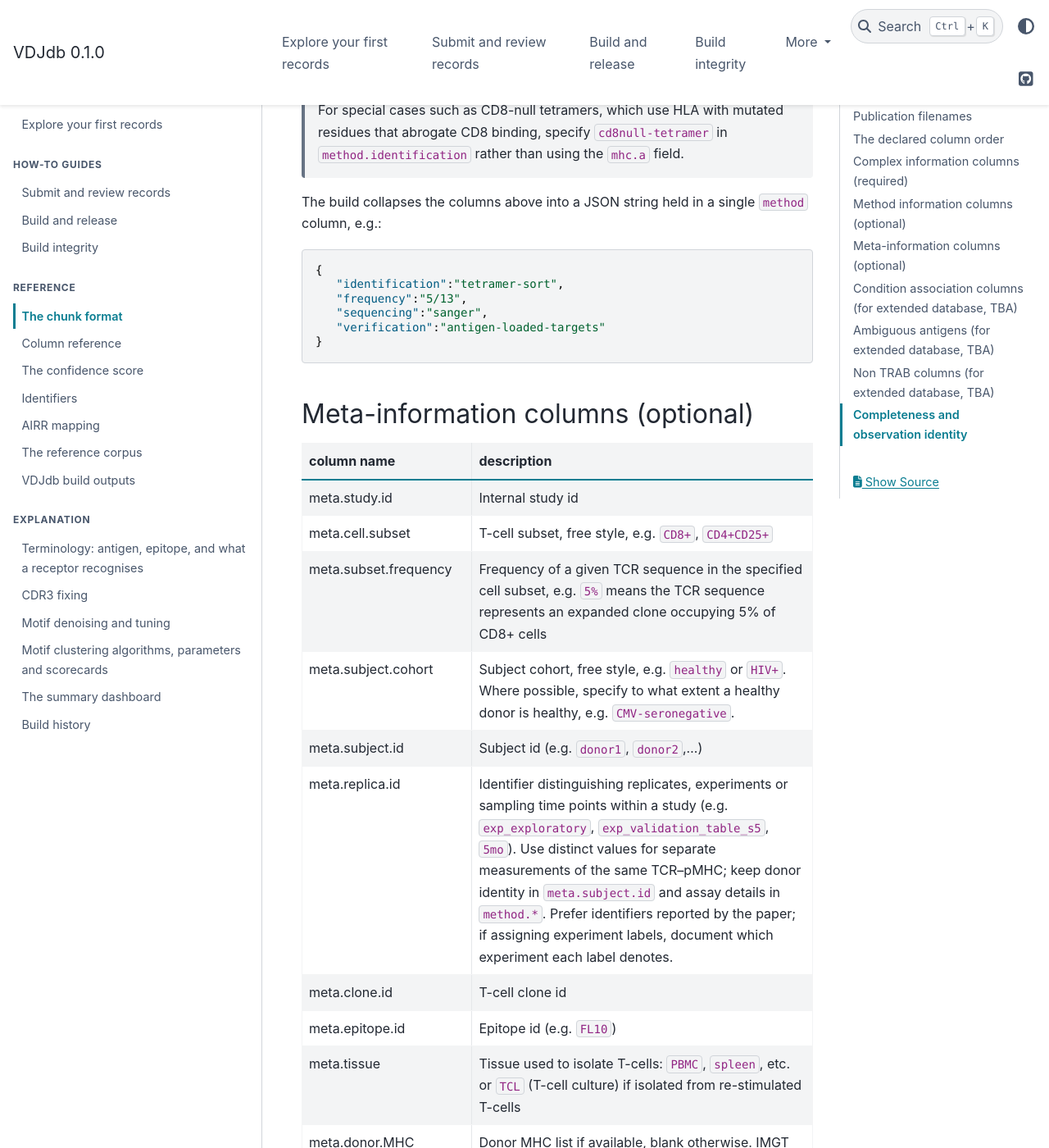
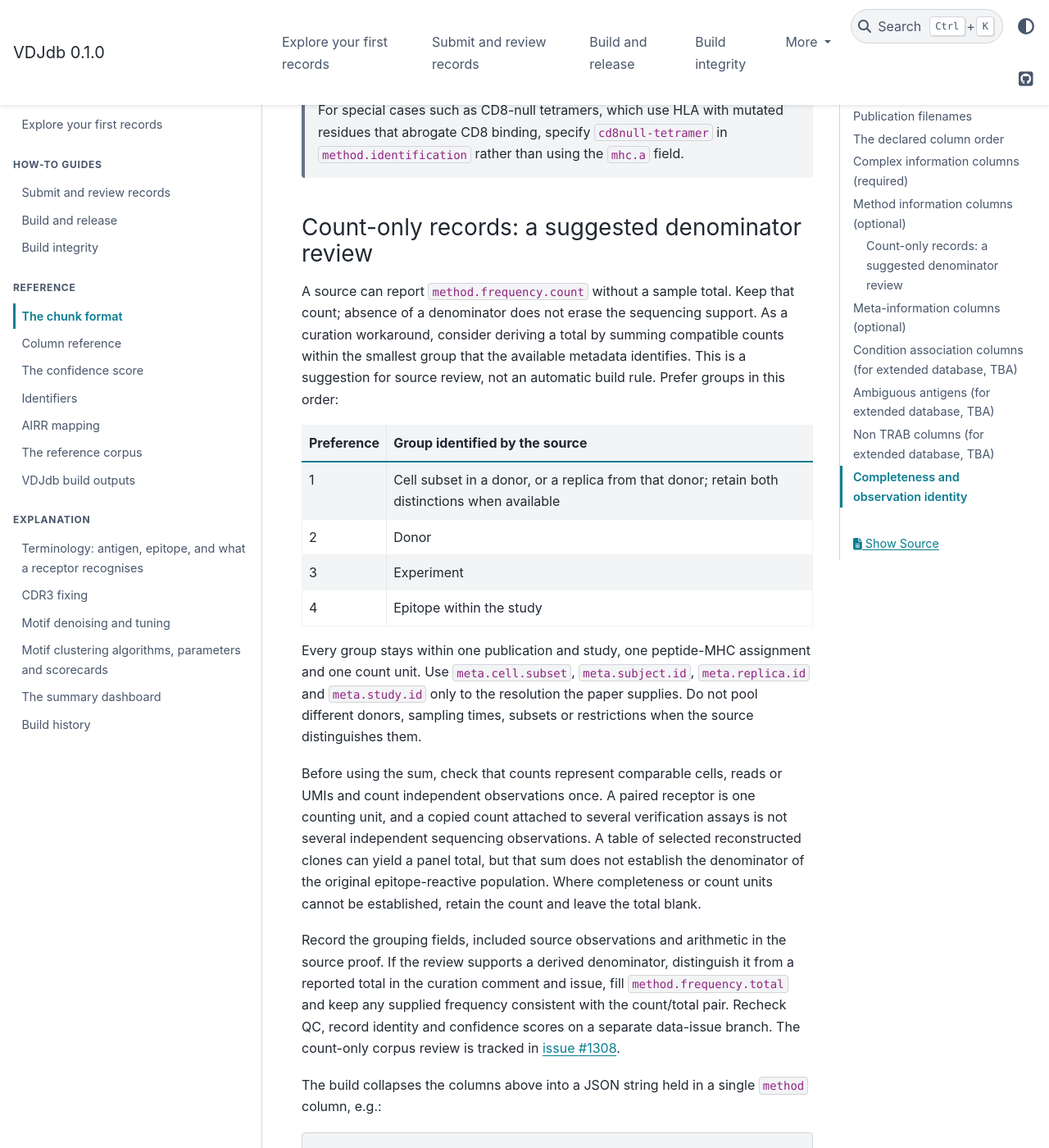
Before and after one commit to antigenomics/vdjdb-db, a Sphinx documentation site: the page built from docs/standards/chunk-format.md, in a window 1280 px wide and 1400 px high, scrolled down 5293 px. Shown: the whole window at 82% size. Built offline with Sphinx 7.4.7 and the PyData theme 0.15.4, drawn with Linux system fonts in a browser that asks for light colours.

Commit message:
Document grouped denominator review for count-only records
Record the curator suggestion: cell subset or replica within donor, then donor, experiment, and epitope within study. Keep pMHC/count units fixed, deduplicate counted observations and distinguish a panel sum from the original population denominator. This is a source-review suggestion, not automatic imputation. Future corpus proofreading remains open under #1308. Refs #1308

````diff
--- a/docs/standards/chunk-format.md
+++ b/docs/standards/chunk-format.md
@@ -94,6 +94,40 @@ method.verification | ``tetramer-stain``, ``dextramer-stain``, ``pelimer-stain``
 > If ``method.identification`` is left blank, the record is assigned the lowest confidence score possible.
 
 > For special cases such as CD8-null tetramers, which use HLA with mutated residues that abrogate CD8 binding, specify ``cd8null-tetramer`` in ``method.identification`` rather than using the ``mhc.a`` field.
+
+### Count-only records: a suggested denominator review
+
+A source can report ``method.frequency.count`` without a sample total. Keep that count;
+absence of a denominator does not erase the sequencing support. As a curation workaround,
+consider deriving a total by summing compatible counts within the smallest group that the
+available metadata identifies. This is a suggestion for source review, not an automatic build
+rule. Prefer groups in this order:
+
+| Preference | Group identified by the source |
+|---|---|
+| 1 | Cell subset in a donor, or a replica from that donor; retain both distinctions when available |
+| 2 | Donor |
+| 3 | Experiment |
+| 4 | Epitope within the study |
+
+Every group stays within one publication and study, one peptide-MHC assignment and one
+count unit. Use ``meta.cell.subset``, ``meta.subject.id``, ``meta.replica.id`` and
+``meta.study.id`` only to the resolution the paper supplies. Do not pool different donors,
+sampling times, subsets or restrictions when the source distinguishes them.
+
+Before using the sum, check that counts represent comparable cells, reads or UMIs and count
+independent observations once. A paired receptor is one counting unit, and a copied count
+attached to several verification assays is not several independent sequencing observations.
+A table of selected reconstructed clones can yield a panel total, but that sum does not establish
+the denominator of the original epitope-reactive population. Where completeness or count units
+cannot be established, retain the count and leave the total blank.
+
+Record the grouping fields, included source observations and arithmetic in the source proof.
+If the review supports a derived denominator, distinguish it from a reported total in the
+curation comment and issue, fill ``method.frequency.total`` and keep any supplied frequency
+consistent with the count/total pair. Recheck QC, record identity and confidence scores on a
+separate data-issue branch. The count-only corpus review is tracked in
+[issue #1308](https://github.com/antigenomics/vdjdb-db/issues/1308).
 
 The build collapses the columns above into a JSON string held in a single ``method`` column, e.g.:
 ```json
````
